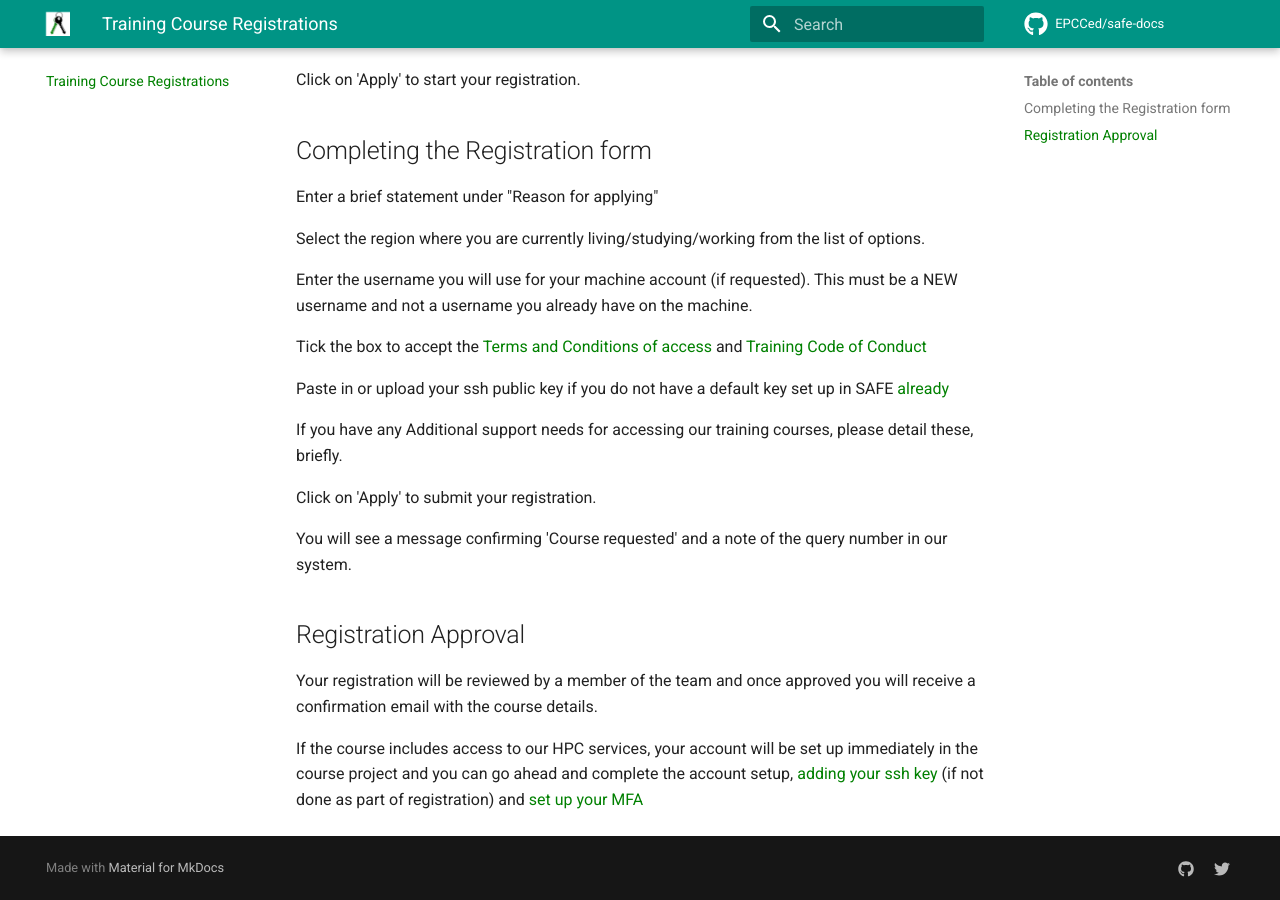
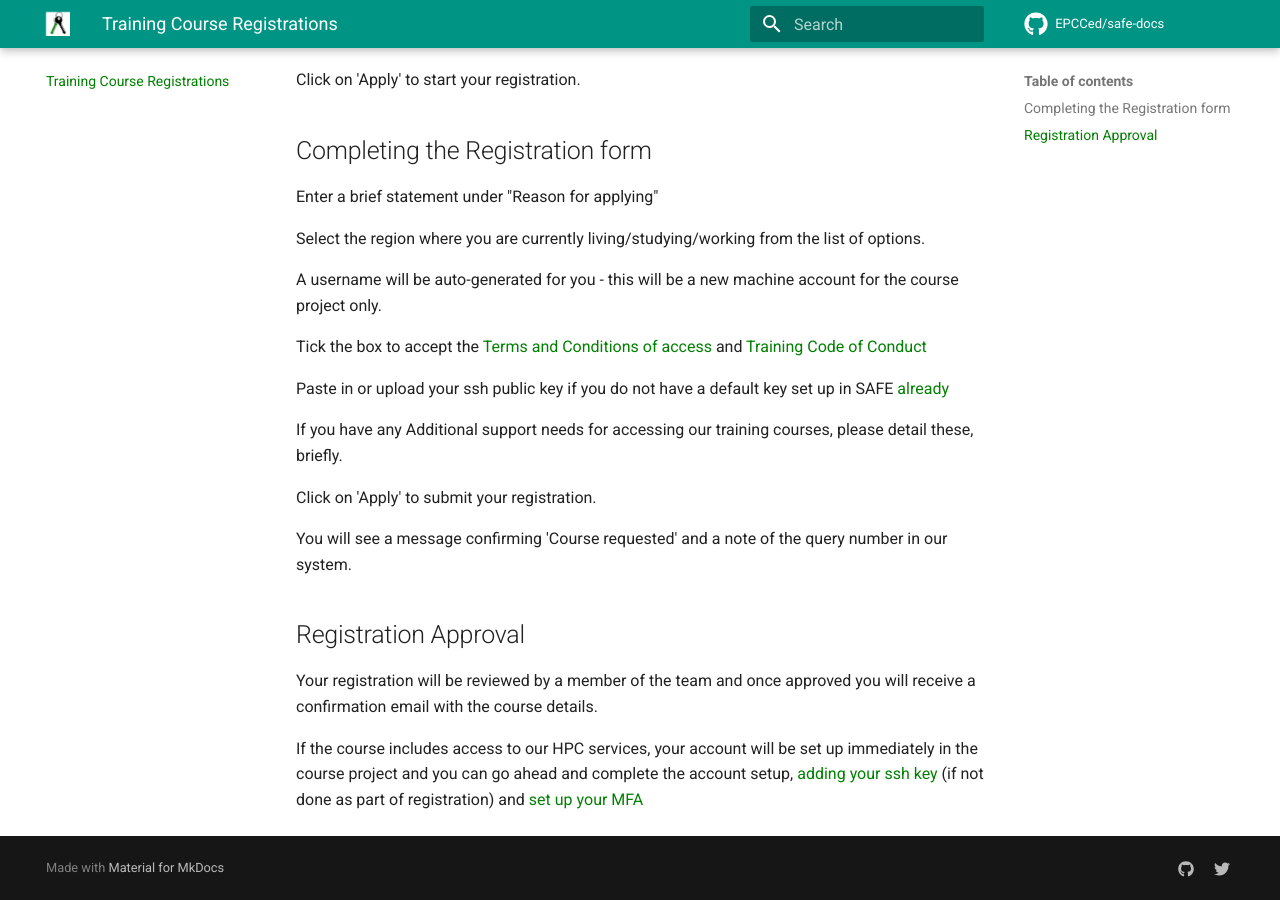
Before and after one commit to EPCCed/safe-docs, an MkDocs documentation site: the page built from docs/training-registrations.md, in a window 1280 px wide and 900 px high, scrolled down 746 px. Built offline with MkDocs 1.6.1 and Material for MkDocs 9.7.7, drawn with Linux system fonts in a browser that asks for light colours; comment, search, counter and statistics services are not loaded.

Commit message:
Update to state username autogenerated

```diff
--- a/docs/training-registrations.md
+++ b/docs/training-registrations.md
@@ -35,7 +35,7 @@ Enter a brief statement under "Reason for applying"
 
 Select the region where you are currently living/studying/working from the list of options.
 
-Enter the username you will use for your machine account (if requested).  This must be a NEW username and not a username you already have on the machine.
+A username will be auto-generated for you - this will be a new machine account for the course project only.
 
 Tick the box to accept the [Terms and Conditions of access](https://www.archer2.ac.uk/about/policies/tandc.html) and [Training Code of Conduct](https://www.archer2.ac.uk/about/policies/code-of-conduct)
 
```
